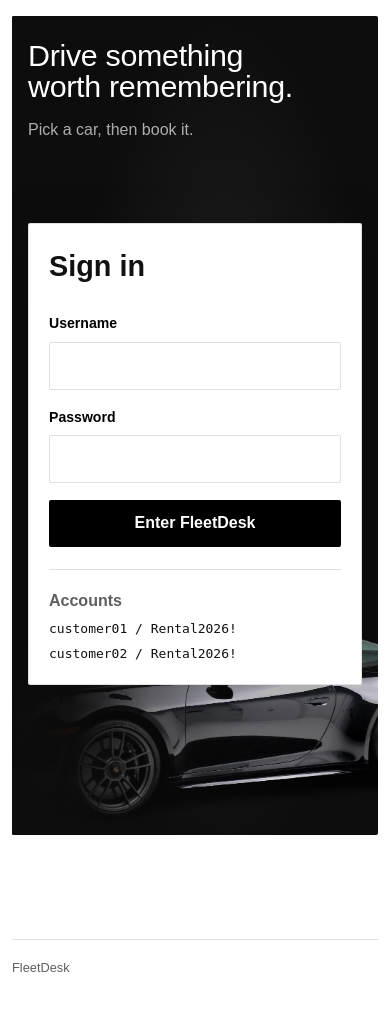
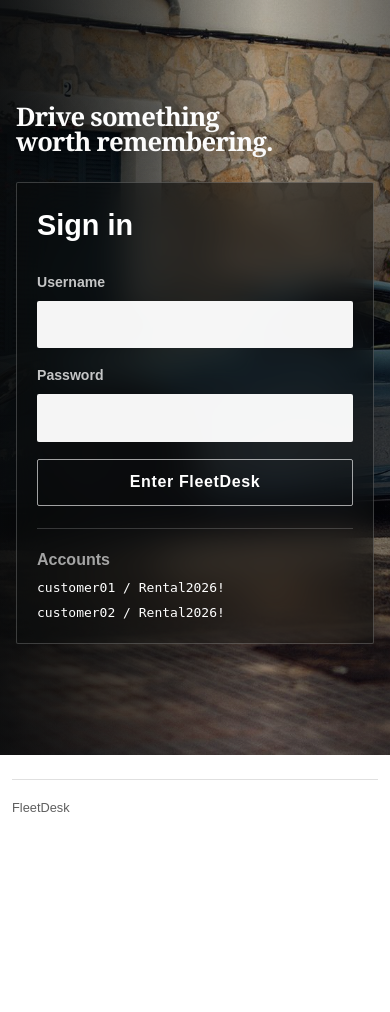
Before and after one commit to 123dvfj123/Comp3810sef_group36, a Node server app: page /login in a window 390 px wide. Shown: the part 68-1080 px from the top of the page. After the commit the page ends 880 px from the top, so only its background shows below. Run offline with Node 20, Linux system fonts and the light colour scheme; some libraries are stand-ins or nearby versions.

Commit message:
Refine login page with full-width hero image

```diff
--- a/public/css/main.css
+++ b/public/css/main.css
@@ -127,8 +127,11 @@ img {
   padding: 48px 0 80px;
 }
 
-.page-shell-login {
-  padding-top: 16px;
+.page-shell.page-shell-login {
+  width: 100%;
+  max-width: none;
+  min-height: 0;
+  padding: 0;
 }
 
 .page-hero {
@@ -538,19 +541,20 @@ dd {
 
 .login-hero {
   position: relative;
-  padding: 56px 56px;
+  display: flex;
+  align-items: center;
+  min-height: calc(100vh - 89px);
+  padding: 52px 56px;
   overflow: hidden;
-  border-radius: 2px;
-  background: #0d0d0d;
+  border-radius: 0;
+  background: #0b0d0e;
 }
 
 .login-hero::before {
   content: "";
   position: absolute;
   inset: 0;
-  background: url("/images/cars/porsche-911-targa.png") no-repeat right 5% center;
-  background-size: 84% auto;
-  filter: contrast(1.12) saturate(1.1) brightness(1.12);
+  background: url("/images/hero.jpg") center 50% / cover no-repeat;
 }
 
 .login-hero::after {
@@ -558,30 +562,74 @@ dd {
   position: absolute;
   inset: 0;
   background:
-    radial-gradient(60% 75% at 58% 52%, rgba(255, 255, 255, 0.1) 0%, rgba(255, 255, 255, 0.03) 45%, rgba(13, 13, 13, 0) 70%),
-    radial-gradient(115% 100% at 72% 52%, rgba(13, 13, 13, 0) 30%, rgba(13, 13, 13, 0.52) 72%, rgba(13, 13, 13, 0.92) 100%),
-    linear-gradient(90deg, #0d0d0d 0%, rgba(13, 13, 13, 0.92) 16%, rgba(13, 13, 13, 0.3) 38%, rgba(13, 13, 13, 0) 56%);
+    radial-gradient(80% 100% at 70% 55%, rgba(10, 12, 13, 0) 35%, rgba(10, 12, 13, 0.5) 100%),
+    linear-gradient(90deg, rgba(8, 10, 12, 0.9) 0%, rgba(8, 10, 12, 0.55) 40%, rgba(8, 10, 12, 0.15) 68%, rgba(8, 10, 12, 0.45) 100%);
 }
 
 .login-hero .login-layout {
   position: relative;
   z-index: 1;
-  min-height: 56vh;
+  width: min(1180px, 100%);
+  min-height: 0;
+  align-items: start;
+}
+
+.login-copy {
+  padding-top: 12px;
 }
 
 .login-hero .login-copy h1 {
+  margin-bottom: 0;
+  max-width: 640px;
   color: #fff;
-  font-size: clamp(2rem, 3.4vw, 3.4rem);
+  font-family: Georgia, "Times New Roman", serif;
+  font-size: clamp(2.6rem, 4.3vw, 4.15rem);
+  font-weight: 700;
+  line-height: 0.98;
+  letter-spacing: -0.025em;
+  text-shadow: 0 2px 24px rgba(0, 0, 0, 0.25);
 }
 
-.login-hero .login-copy .lead {
-  color: rgba(255, 255, 255, 0.66);
+.login-hero .login-panel {
+  align-self: center;
+  background: rgba(9, 11, 12, 0.58);
+  border-color: rgba(255, 255, 255, 0.2);
+  box-shadow: 0 30px 80px rgba(0, 0, 0, 0.45);
+  -webkit-backdrop-filter: blur(18px) saturate(1.15);
+  backdrop-filter: blur(18px) saturate(1.15);
 }
-.login-hero .login-panel {
-  box-shadow: 0 24px 60px rgba(0, 0, 0, 0.35);
+
+.login-hero .login-panel h2 {
+  color: #fff;
 }
-.login-copy h1 {
-  font-size: clamp(2.8rem, 5vw, 4.8rem);
+
+.login-hero .login-panel label span {
+  color: rgba(255, 255, 255, 0.76);
+}
+
+.login-hero .login-panel input {
+  background: rgba(255, 255, 255, 0.96);
+  border-color: transparent;
+}
+
+.login-hero .login-panel .account-hints {
+  color: rgba(255, 255, 255, 0.62);
+  border-top-color: rgba(255, 255, 255, 0.18);
+}
+
+.login-hero .login-panel .account-hints code {
+  color: #fff;
+}
+
+.login-hero .login-panel .button-primary {
+  background: transparent;
+  color: #fff;
+  border: 1px solid rgba(255, 255, 255, 0.62);
+  letter-spacing: 0.04em;
+}
+
+.login-hero .login-panel .button-primary:hover {
+  background: rgba(255, 255, 255, 0.12);
 }
 
 .login-panel {
@@ -801,27 +849,29 @@ dd {
 
 @media (max-width: 980px) {
   .login-hero {
-    padding: 32px 24px 220px;
-  }
-
-  .login-hero::before {
-    background-size: 132% auto;
-    background-position: center bottom;
-    opacity: 0.95;
+    min-height: calc(100vh - 89px);
+    padding: 40px 24px 56px;
   }
 
   .login-hero .login-layout {
-    min-height: 0;
+    grid-template-columns: 1fr;
+    gap: 28px;
+    width: 100%;
+  }
+
+  .login-copy {
+    padding-top: 0;
+  }
+
+  .login-hero .login-panel {
+    align-self: stretch;
+    max-width: 100%;
   }
 }
 
 @media (max-width: 680px) {
   .login-hero {
-    padding: 24px 16px 150px;
-  }
-
-  .login-hero::before {
-    background-size: 168% auto;
+    padding: 32px 16px 40px;
   }
 
   .login-hero .login-layout,
@@ -836,7 +886,9 @@ dd {
   }
 
   .login-hero .login-copy h1 {
-    font-size: clamp(1.85rem, 7.8vw, 2.4rem);
+    max-width: 100%;
+    font-size: clamp(1.6rem, 6vw, 2.2rem);
+    letter-spacing: -0.03em;
   }
 }
 @media (max-width: 980px) {
--- a/views/login.ejs
+++ b/views/login.ejs
@@ -4,7 +4,6 @@
   <div class="shell login-layout">
     <div class="login-copy">
       <h1>Drive something<br>worth remembering.</h1>
-      <p class="lead">Pick a car, then book it.</p>
     </div>
 
     <section class="panel login-panel" aria-labelledby="login-title">
```
Also changed, not shown: public/images/hero.jpg (added).
